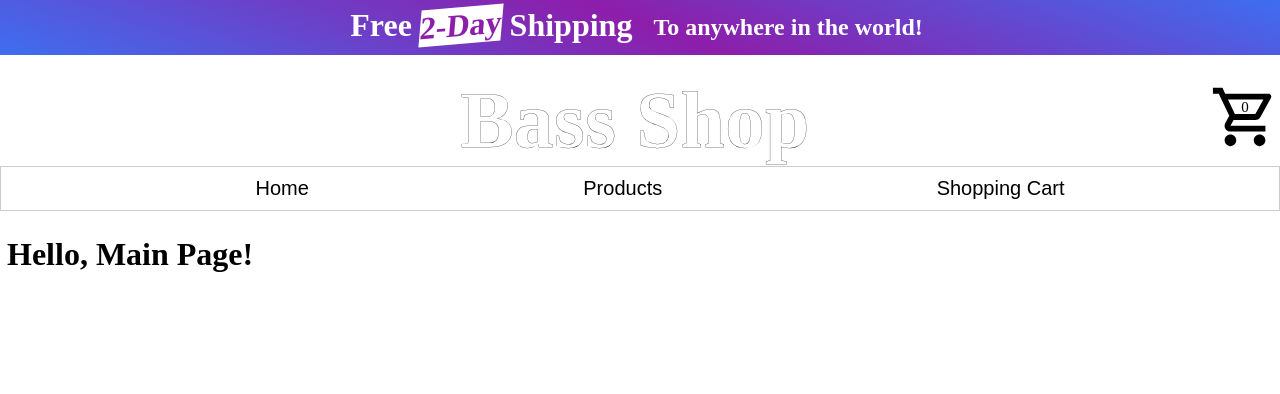
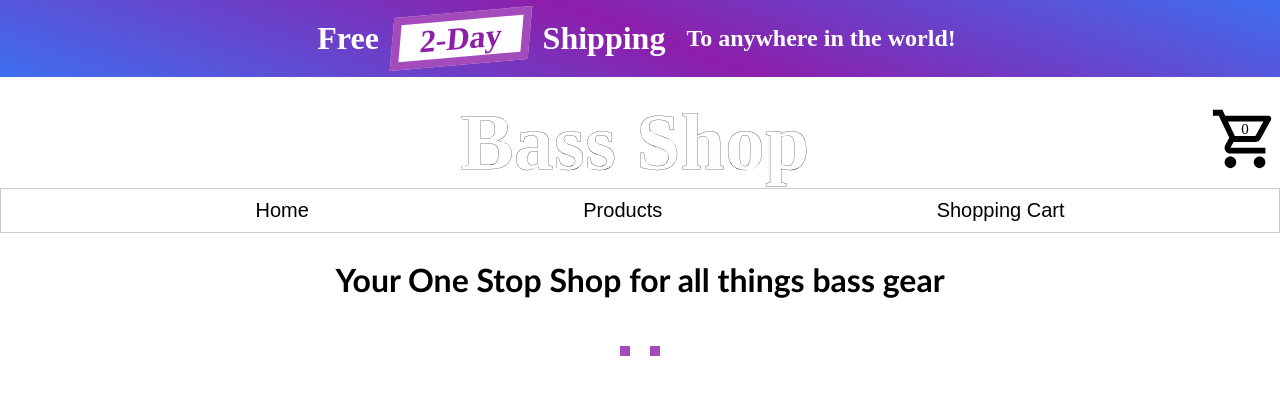
Before and after one commit to blain-crawford/bass-shop, a React (Create React App) app: page / in a window 1280 px wide. Shown: the top 394 px of the page. Built offline with nearby package versions, Linux system fonts and the light colour scheme; a web font is replaced by a local one.

Commit message:
beginning to style home page

```diff
--- a/src/components/css/HeaderStyles.module.css
+++ b/src/components/css/HeaderStyles.module.css
@@ -25,8 +25,9 @@
 }
 
 .twoDay {
-  margin: 0;
-  padding: 0;
+  margin: 5px;
+  padding: 0 20px 0 20px;
+  border: 8px solid rgba(141,30,170,.8);
   text-align: center;
   background-color: white;
   color: rgba(141,30,170,1);
--- /dev/null
+++ b/src/components/css/HomePageStyles.module.css
@@ -0,0 +1,21 @@
+.mainPageContainer {
+  text-align: center;
+  display: flex;
+  flex-direction: column;
+  width: 90%;
+  margin: 0 auto;
+}
+
+.pageTitle {
+  font-family: 'Gill Sans', 'Gill Sans MT', Calibri, 'Trebuchet MS', sans-serif;
+}
+
+.previewContainer {
+  margin: 40px auto;
+  display: flex;
+  gap: 20px;
+}
+
+.productPreview {
+  border: 5px solid rgba(141,30,170,.8);
+}
--- a/src/components/pages/HomePage.js
+++ b/src/components/pages/HomePage.js
@@ -2,12 +2,16 @@ import React, { useState } from 'react';
 import { BrowserRouter, Routes, Route, Link } from 'react-router-dom';
 import allProducts from '../products/allProducts';
 import Header from '../Header';
-
+import styles from '../css/HomePageStyles.module.css'
 function HomePage() {
   return (
-    <div>
-      <h1>Hello, Main Page!</h1>
-    </div>
+    <main className={styles.mainPageContainer}>
+      <h1 className={styles.pageTitle}>Your One Stop Shop for all things bass gear</h1>
+      <div className={styles.previewContainer}>
+        <div className={styles.productPreview}></div>
+        <div className={styles.productPreview}></div>
+      </div>
+    </main>
   );
 }
 
```
Also changed, not shown: src/components/css/MainPageStyles.module.css (deleted).
